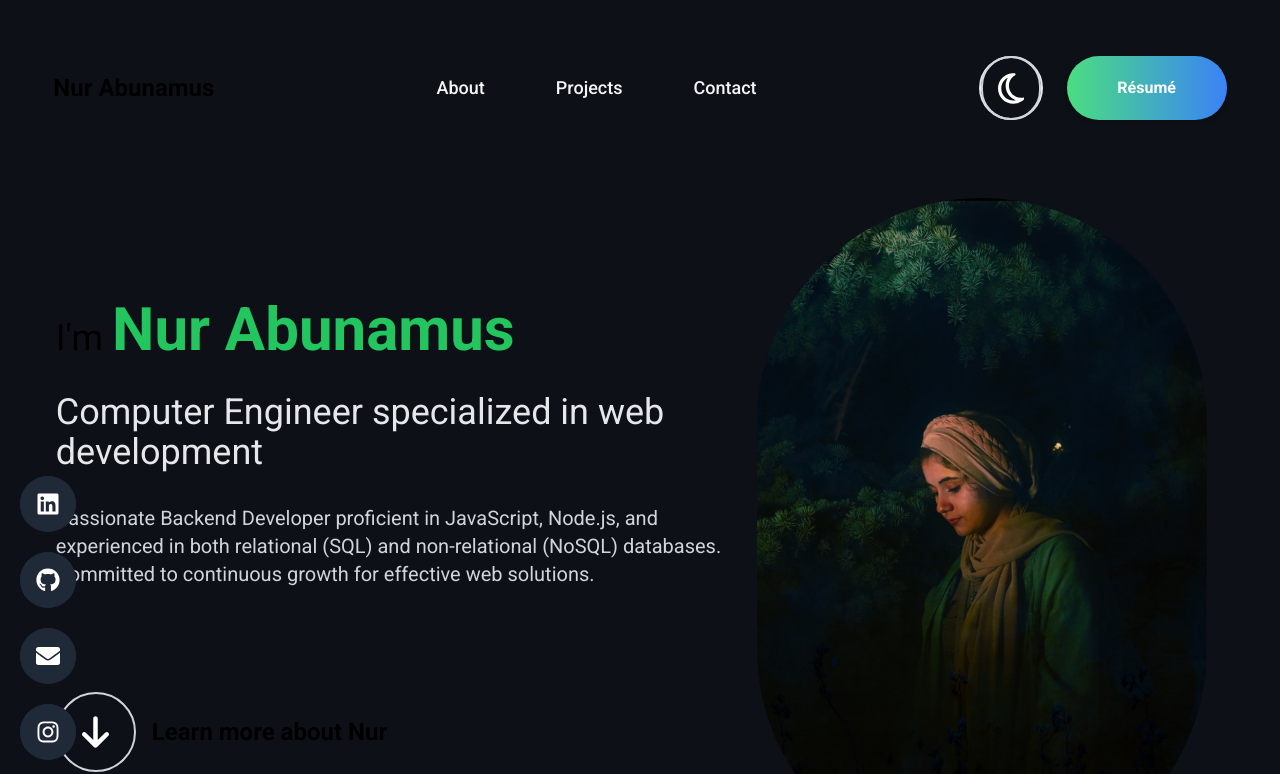
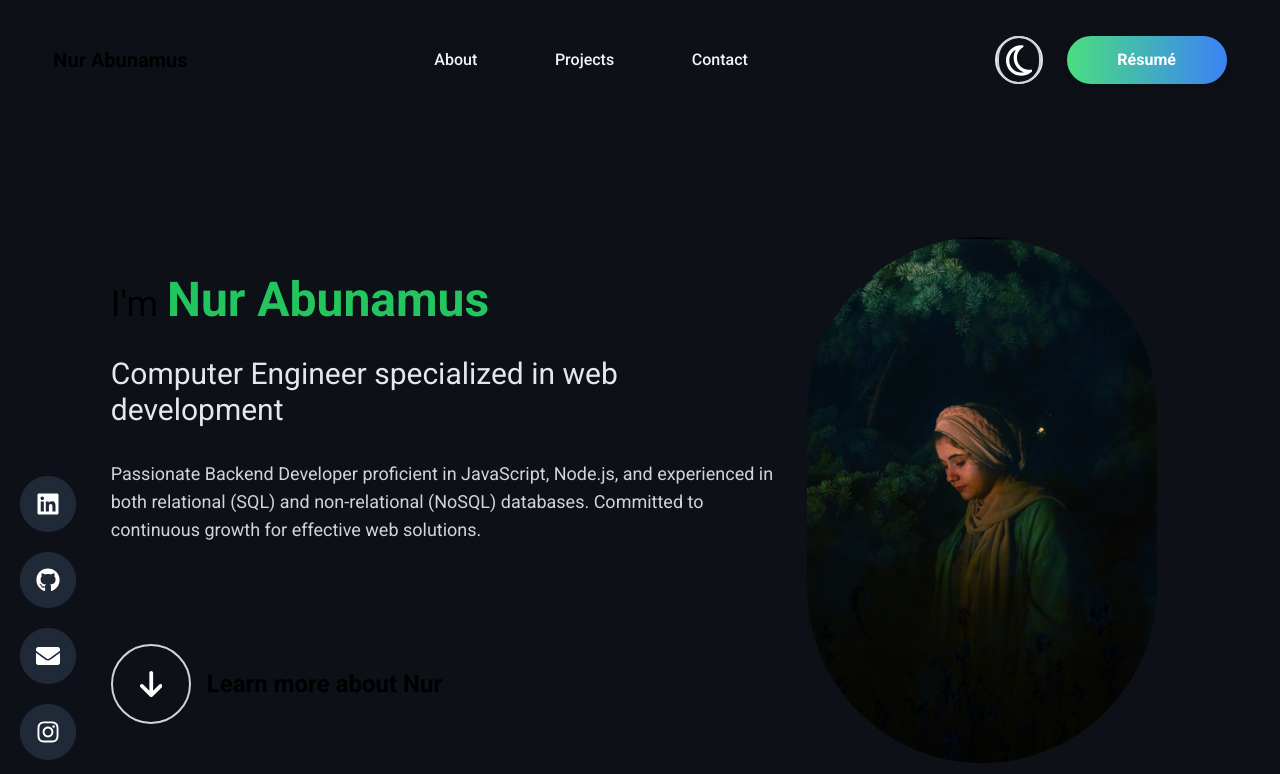
Before and after one commit to nurabunamus/portfolio, a Next.js app in the folder nextjs-portfolio/: page / in a window 1280 px wide. Shown: the top 774 px of the page. Built offline with nearby package versions, Linux system fonts and the light colour scheme.

Commit message:
Portfolio completed

```diff
--- a/nextjs-portfolio/app/layout.tsx
+++ b/nextjs-portfolio/app/layout.tsx
@@ -2,6 +2,7 @@ import './globals.css';
 import type { Metadata } from 'next';
 import { Roboto } from 'next/font/google';
 import { ThemeProvider } from './theme-provider';
+import Head from 'next/head';
 
 const roboto = Roboto({
   weight: ['400', '500', '700'],
@@ -20,6 +21,9 @@ export default function RootLayout({
 }) {
   return (
     <html lang="en">
+      <Head>
+        <meta name="viewport" content="width=device-width, initial-scale=1.0" />
+      </Head>
       <body className={`${roboto.className} bg-slate-50 dark:bg-[#0d1117]`}>
         <ThemeProvider attribute="class" defaultTheme="system" enableSystem>
           <main>{children}</main>
--- a/nextjs-portfolio/app/page.tsx
+++ b/nextjs-portfolio/app/page.tsx
@@ -11,7 +11,7 @@ import { FontAwesomeIcon } from '@/node_modules/@fortawesome/react-fontawesome/i
 
 export default function Home() {
   return (
-    <main className="w-11/12 mx-auto  my-10  ">
+    <main className="w-11/12 mx-auto  my-5  ">
       <Navbar />
 
       <MainSection />
--- a/nextjs-portfolio/components/MainSection.tsx
+++ b/nextjs-portfolio/components/MainSection.tsx
@@ -24,18 +24,17 @@ const MainSection = () => {
     unfilled: { borderColor: '#FFFFFF' },
   };
 
-
   return (
-    <section className="flex flex-col md:flex-row items-center h-screen justify-center md:justify-around gap-3 md:h-screen md:relative">
+    <section className="flex flex-col md:flex-row items-center h-10 justify-center md:justify-center gap-3 md:h-screen md:relative">
       <motion.div
-        className="text-xl w-5/6 flex flex-col gap-10 md:gap-10 text-center md:text-4xl md:w-7/12 md:text-left md:gap-8"
+        className="text-xl w-5/6 flex flex-col gap-10 md:gap-10 text-center md:text-3xl md:w-7/12 md:text-left md:gap-8"
         initial={{ opacity: 0, y: 20 }}
         animate={{ opacity: 1, y: 0 }}
         transition={{ duration: 0.5 }}
       >
         <h1 className="text-4xl md:text-4xl">
           I'm{' '}
-          <span className="text-4xl text-green-500 font-bold sm:text-6xl">
+          <span className="text-4xl text-green-500 font-bold sm:text-5xl">
             Nur Abunamus
           </span>
         </h1>
@@ -43,7 +42,7 @@ const MainSection = () => {
           Computer Engineer specialized in web development
         </h2>
         <motion.p
-          className="text-base font-semibold dark:font-normal text-gray-600 dark:text-gray-300 md:text-xl"
+          className="text-base font-semibold dark:font-normal text-gray-600 dark:text-gray-300 md:text-lg"
           initial={{ opacity: 0 }}
           animate={{ opacity: 1 }}
           transition={{ delay: 0.3, duration: 0.5 }}
@@ -83,7 +82,7 @@ const MainSection = () => {
             </motion.button>
           </Link>
           <motion.p
-            className="text-lg font-bold sm:text-2xl"
+            className="text-md font-bold sm:text-2xl"
             initial={{ opacity: 0 }}
             animate={{ opacity: 1 }}
             transition={{ delay: 0.7, duration: 0.5 }}
@@ -93,7 +92,7 @@ const MainSection = () => {
         </motion.div>
       </motion.div>
       <motion.div
-        className="w-120 h-100 rounded-full overflow-hidden hidden md:block mr-30 right-6 top-20"
+        className="w-120 h-100 rounded-full overflow-hidden hidden md:block"
         initial={{ opacity: 0, x: 20 }}
         animate={{ opacity: 1, x: 0 }}
         transition={{ delay: 0.3, duration: 0.5 }}
@@ -101,7 +100,7 @@ const MainSection = () => {
         <Image
           src="/me.jpg"
           alt="me"
-          width={450}
+          width={350}
           height={100}
           className="transform hover:scale-105 transition-transform duration-300"
         />
--- a/nextjs-portfolio/components/Navbar.tsx
+++ b/nextjs-portfolio/components/Navbar.tsx
@@ -32,13 +32,13 @@ const Navbar = () => {
       initial={{ opacity: 0 }}
       animate={{ opacity: 1 }}
       transition={{ duration: 0.5 }}
-      className="flex justify-between space-x-4 text-center items-center h-24"
+      className="flex justify-between space-x-4 text-center items-center h-20"
     >
       <div>
-        <p className="font-bold text-2xl">Nur Abunamus</p>
+        <p className="font-bold text-xl">Nur Abunamus</p>
       </div>
 
-      <ul className="flex justify-around w-2/6 font-medium text-gray-600 text-lg dark:text-gray-100 hidden sm:flex">
+      <ul className="flex justify-around w-2/6 font-medium text-gray-600 text-md dark:text-gray-100 hidden sm:flex">
         <li className="relative group">
           <Link
             to="about"
--- a/nextjs-portfolio/components/ResumeButton.tsx
+++ b/nextjs-portfolio/components/ResumeButton.tsx
@@ -4,7 +4,7 @@ const ResumeButton = () => {
       <a
         href="/assets/Resume_NurAbunamus.pdf"
         target="_blank"
-        className="sm:w-30 w-40 bg-gradient-to-r from-green-400 to-blue-500 hover:from-green-500 hover:to-blue-600 text-white font-semibold py-2 px-4 rounded-full shadow-md flex items-center justify-center"
+        className="sm:w-25 w-40 bg-gradient-to-r from-green-400 to-blue-500 hover:from-green-500 hover:to-blue-600 text-white font-semibold py-2 px-4 rounded-full shadow-md flex items-center justify-center"
       >
         Résumé
       </a>
--- a/nextjs-portfolio/components/Switcher.tsx
+++ b/nextjs-portfolio/components/Switcher.tsx
@@ -2,7 +2,7 @@ import { ThemeSwitcher } from '@/components/ThemeSwitcher';
 
 const Switcher = () => {
   return (
-    <button className=" w-16 h-16 rounded-full border-2 border-grey-500 text-white flex justify-center items-center hover:border-green-600">
+    <button className=" w-12 h-12 rounded-full border-2  text-white flex justify-center items-center hover:border-green-600">
       <ThemeSwitcher />
     </button>
   );
--- a/nextjs-portfolio/components/ThemeSwitcher.tsx
+++ b/nextjs-portfolio/components/ThemeSwitcher.tsx
@@ -23,7 +23,7 @@ export const ThemeSwitcher = () => {
 
   return (
     <motion.button
-      className={`w-16 h-16 rounded-full border-2 text-gray-500 dark:border-gray-300 dark:text-white flex justify-center items-center`}
+      className={`w-12 h-12 rounded-full border-2 text-gray-500 dark:border-gray-300 dark:text-white flex justify-center items-center`}
       initial={{ scale: 1 }}
       whileHover={{ scale: 1.1 }}
       whileTap={{ scale: 0.9 }}
```
